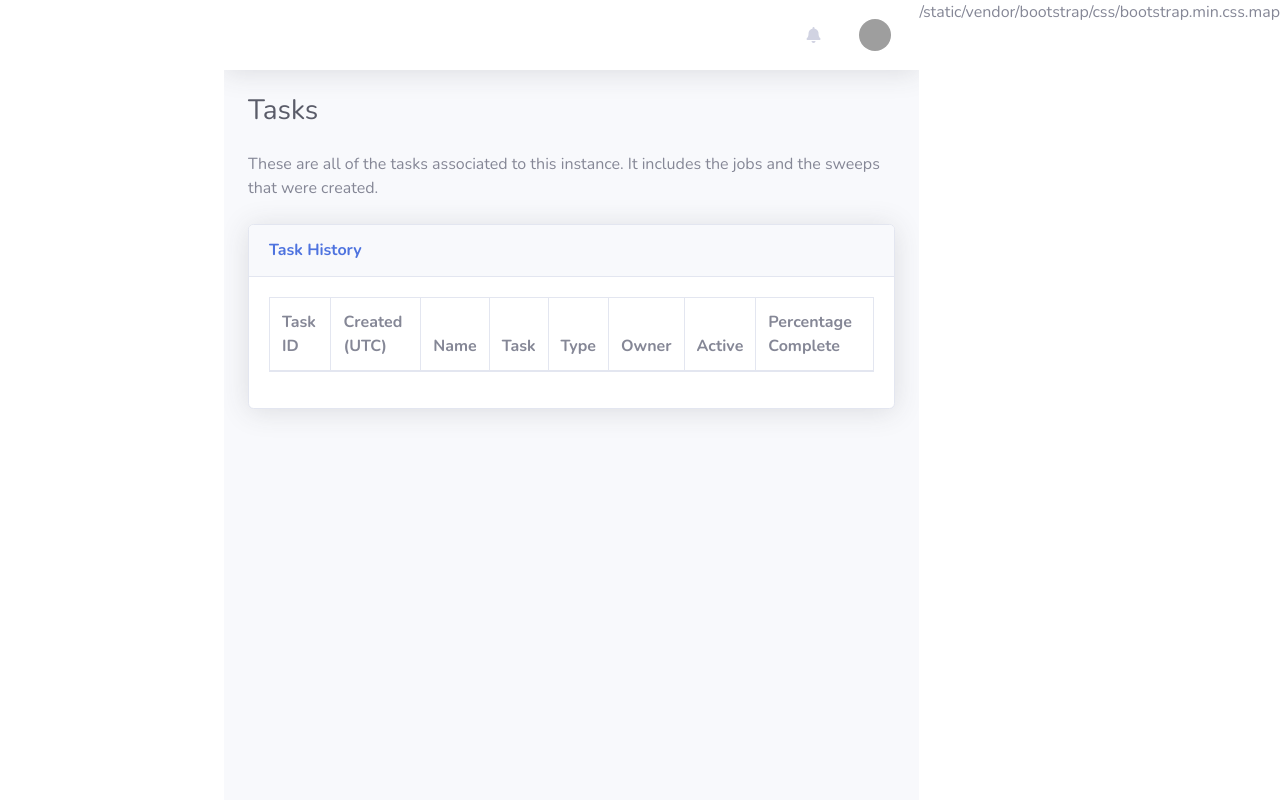
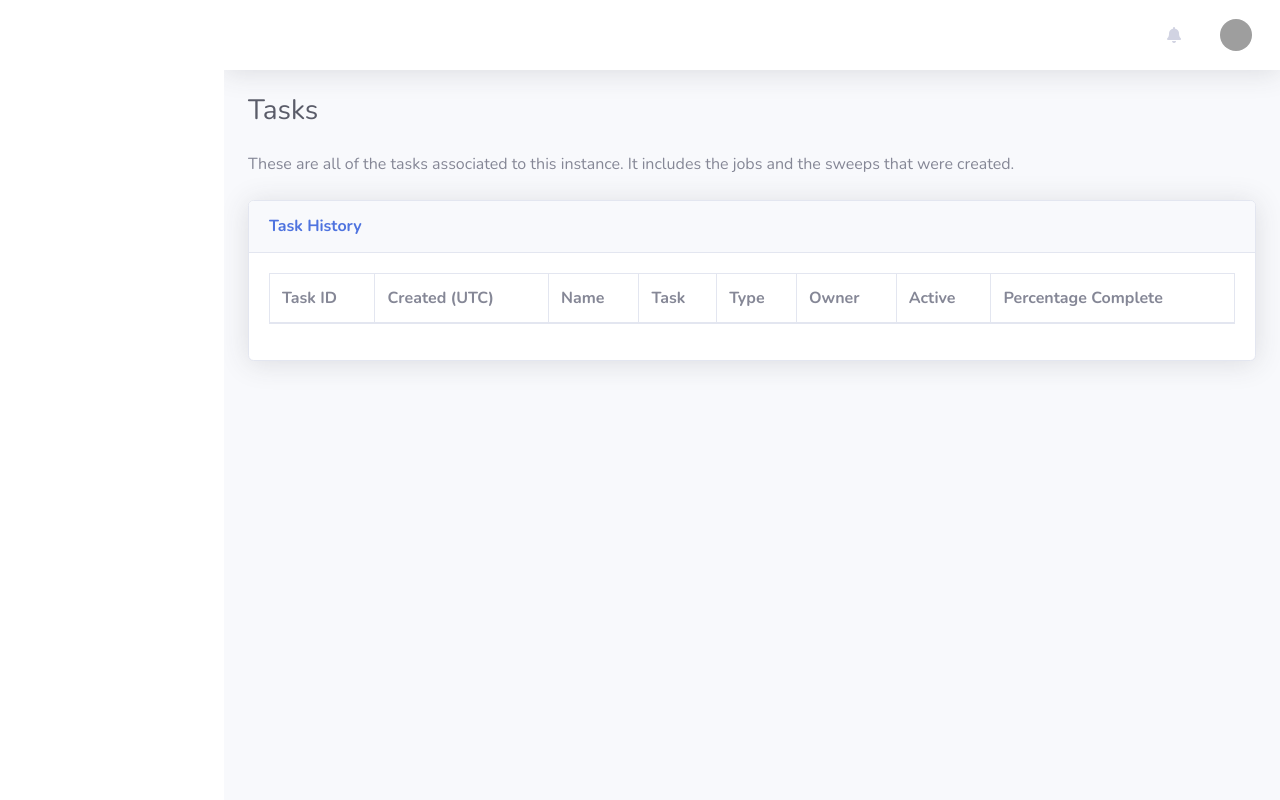
Before and after one commit to allthingsdfir/cb-bot, a Python web app: template application/templates/tasks.html in a window 1280 px wide. Run offline with Jinja, Linux system fonts and the light colour scheme; the template is opened without the code that fills it, so the values that code supplies are empty; some libraries are stand-ins or nearby versions; grey boxes are pictures that could not be loaded.

Commit message:
Cleared additional line.

```diff
--- a/application/templates/tasks.html
+++ b/application/templates/tasks.html
@@ -102,7 +102,6 @@
         getTasks();
         setInterval(getTasks, 6000);
     </script>
-    /static/vendor/bootstrap/css/bootstrap.min.css.map
     <!-- <script>
         // Call the dataTables jQuery plugin
         $(document).ready(function() {
```
